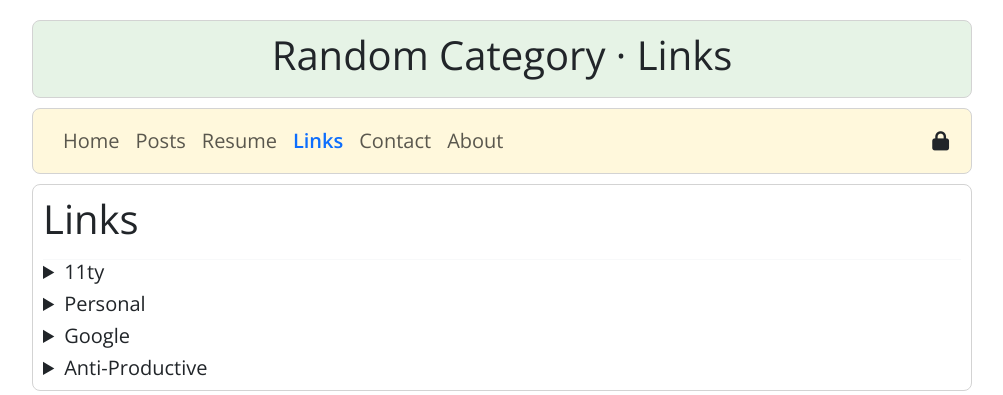
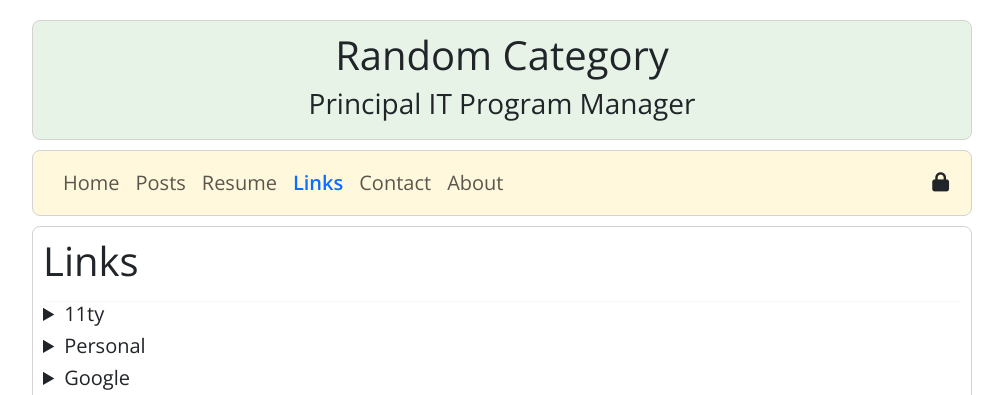
Before and after one commit to andresanz/schwelterhead.com, an Eleventy site: page _src/links.html in a window 1280 px wide. Shown: the top 395 px of the page, without its empty margins (138-1141 px from the left). Built offline with nearby package versions, Linux system fonts and the light colour scheme; Eleventy itself is replaced by a stand-in of ours; files that its build step writes are made by us from their sources.

Commit message:
FIXEDtitle-header

```diff
--- a/_src/_includes/header.liquid
+++ b/_src/_includes/header.liquid
@@ -1,16 +1,23 @@
 <header class="site-header">
     <div class="container">
 
-        {% if title == "Home" %}
+        {% if page.url contains '/posts' %}
         <h1 class="display-6">{{ localdata.siteName | default: localdata.siteName }}</h1>
-        <h3>{{ localdata.siteDescription | default: localdata.siteDescription }}</h3>
 
         {% else %}
 
-        <h1 class="display-6">{{ localdata.siteName | default: localdata.siteName }} &middot; {{ title }}</h1>
-            </h1>
+        <h1 class="display-6">{{ localdata.siteName | default: localdata.siteName }}</h1>
+        <h3>{{ localdata.siteDescription | default: localdata.siteDescription }}</h3>
 
         {% endif %}
 
     </div>
 </header>
+
+<!--
+    {%- if page.url == '/' -%}
+    <title>{{ localdata.siteName }}</title>
+    {% else %}
+    <title>{% if title %}{{ title }} &middot; {% endif %}{{ localdata.siteName }}</title>
+    {% endif %}
+    -->
```
